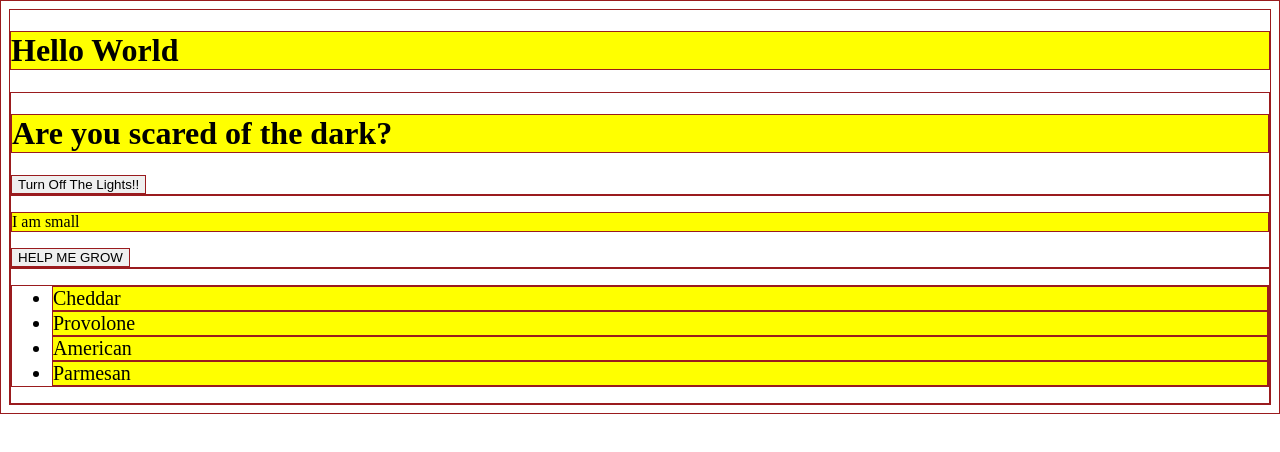
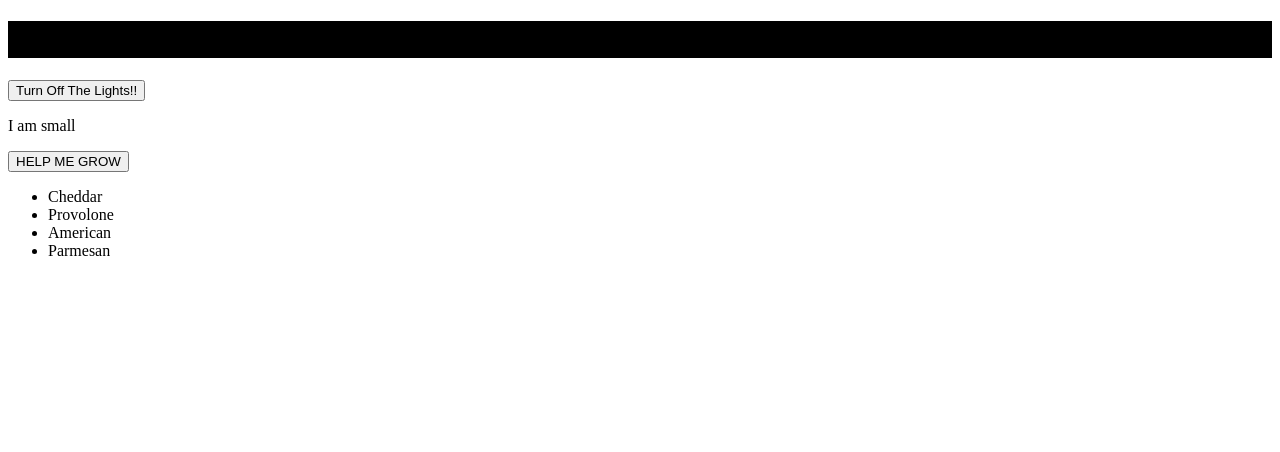
Before and after one commit to crystalOberg/codeup-web-exercises, a plain HTML site: page jquery_exercises.html in a window 1280 px wide. Both pictures are taken after a click on the button "Turn Off The Lights!!". Drawn offline with nearby package versions, Linux system fonts and the light colour scheme.

Commit message:
update to mouse events

```diff
--- a/jquery_exercises.html
+++ b/jquery_exercises.html
@@ -6,7 +6,7 @@
   <meta charset="UTF-8">
   <title>JQuery Exercises</title>
 </head>
-<h1 class="codeup">Hello World</h1>
+<!--<h1 class="codeup">Hello World</h1>-->
 <body>
 <div>
   <h1>Are you scared of the dark?</h1>
--- a/jquery_exercises.js
+++ b/jquery_exercises.js
@@ -1,38 +1,33 @@
 "use strict"
 
-$(function() {
-    alert($("#codeup").html());
-    alert($("#main").html());
+// $(function() {
+//     alert($("#codeup").html());
+//     alert($("#main").html());
+//
+//     $('*').css('border', '1px solid #9A1B1E');
+//
+//     $("li").css("font-size", "20px").css("background-color", "yellow");
+//
+//     $("h2").css("background-color", "yellow");
+//     $("p").css("background-color", "yellow");
+//     alert($("h1").html());
+//
+//     $("h1, p, li").css("background-color", "yellow");
+//
+// });
+$('document').ready(function(){
+    $('li').hover(
+        function() {
+            $(this).css('color', 'red');
+        },
+        function() {
+            $(this).css('color', 'black');
+        })
 
-    $('*').css('border', '1px solid #9A1B1E');
-
-    $("li").css("font-size", "20px").css("background-color", "yellow");
-
-    $("h2").css("background-color", "yellow");
-    $("p").css("background-color", "yellow");
-    alert($("h1").html());
-
-    $("h1, p, li").css("background-color", "yellow");
-
-});
-// $('document').ready(function(){
-//     $('li').hover(
-//         function() {
-//             $(this).css('color', 'red');
-//         },
-//         function() {
-//             $(this).css('color', 'black');
-//         })
-// });
-//
-// $('document').ready(function(){
-// $("#lights-out").click(function() {
-//     $("h1").css("background-color", "black");
-// })
-// });
-//
-// $('document').ready(function(){
-//     $("#size").dblclick(function() {
-//         $("p").css("font-size", "18px");
-//     })
-// });
+    $("#lights-out").click(function() {
+        $("h1").css("background-color", "black");
+    })
+    $("#size").dblclick(function() {
+        $("p").css("font-size", "18px");
+    })
+});g
```
